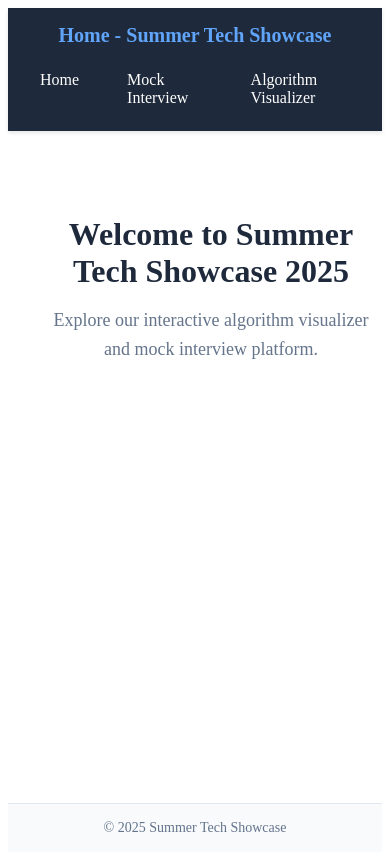
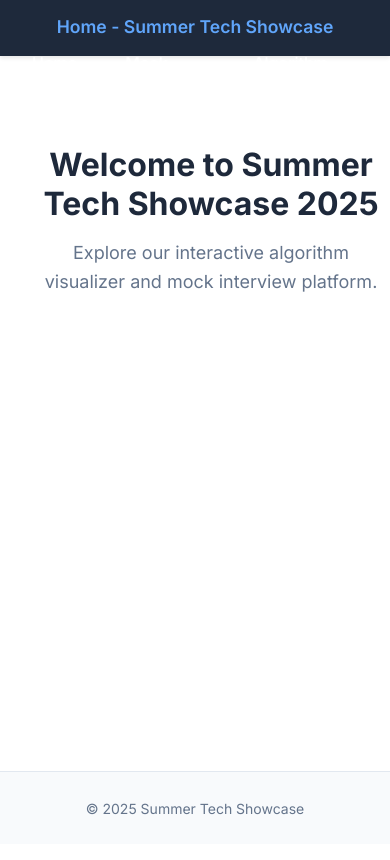
Before and after one commit to ntckim/Summer-Tech-Showcase-2025, a React (Vite) app: page / in a window 390 px wide. Shown: the top 860 px of the page. Built offline with nearby package versions, Linux system fonts and the light colour scheme; no server answers; what cytoscape-klay would draw is missing.

Commit message:
fixed header and footer, changed fonts

```diff
--- a/index.html
+++ b/index.html
@@ -4,6 +4,14 @@
     <meta charset="UTF-8" />
     <meta name="viewport" content="width=device-width, initial-scale=1.0" />
     <title>Tech Showcase Project</title>
+
+    <!-- Modern font (Inter) -->
+    <link rel="preconnect" href="https://fonts.googleapis.com" />
+    <link rel="preconnect" href="https://fonts.gstatic.com" crossorigin />
+    <link
+      href="https://fonts.googleapis.com/css2?family=Inter:wght@400;500;600;700&display=swap"
+      rel="stylesheet"
+    />
   </head>
   <body>
     <div id="root"></div>
--- a/src/layouts/Layout.css
+++ b/src/layouts/Layout.css
@@ -1,4 +1,16 @@
 /* Layout Component Styles */
+html {
+    font-family: 'Inter', system-ui, -apple-system, BlinkMacSystemFont, 'Segoe UI',
+      Roboto, Oxygen, Ubuntu, Cantarell, 'Open Sans', 'Helvetica Neue', sans-serif;
+    -webkit-font-smoothing: antialiased;
+    -moz-osx-font-smoothing: grayscale;
+  }
+
+:root {
+    --header-h: 100px;  /* header height */
+    --footer-h: 45px;  /* footer height */
+  }
+
 .app-layout {
   min-height: 100vh;
   display: flex;
@@ -6,9 +18,16 @@
 }
 
 .header {
+    position: fixed;
+    top: 0;
+    left: 0;
+    right: 0;
+
+    height: var(--header-h);
   background-color: #1e293b;
   color: white;
   padding: 0;
+  z-index: 1000; /* keeps the header abouve main content */
   box-shadow: 0 2px 4px rgba(0, 0, 0, 0.1);
 }
 
@@ -19,6 +38,7 @@
   max-width: 1200px;
   margin: 0 auto;
   padding: 1rem 2rem;
+  height: 100%;
 }
 
 .nav-brand h1 {
@@ -51,16 +71,27 @@
   flex: 1;
   max-width: 1200px;
   margin: 0 auto;
-  padding: 2rem;
+  padding: calc(var(--header-h) + 1rem) 2rem calc(var(--footer-h) + 1rem);
   width: 100%;
 }
 
 .footer {
+    position: fixed;
+    bottom: 0;
+    left: 0;
+    right: 0;
+
+    height: var(--footer-h);
+
   background-color: #f8fafc;
   border-top: 1px solid #e2e8f0;
   padding: 1rem 2rem;
   text-align: center;
-  margin-top: auto;
+  margin-top: 0;
+  z-index: 1000;
+  display: flex;
+  align-items: center;
+  justify-content: center;
 }
 
 .footer p {
@@ -94,9 +125,13 @@
 
 /* Mobile responsiveness */
 @media (max-width: 768px) {
+    :root {
+        --header-h: 56px;
+        --footer-h: 40px;
+    }
   .nav {
     flex-direction: column;
-    gap: 1rem;
+    gap: 0.5rem;
     padding: 1rem;
   }
 
@@ -105,11 +140,11 @@
   }
 
   .nav-brand h1 {
-    font-size: 1.25rem;
+    font-size: 1.1rem;
   }
 
   .main-content {
-    padding: 1rem;
+    padding: calc(var(--header-h) + 0.75rem) 1rem calc(var(--footer-h) + 0.75rem);
   }
 
   .home-page h1,
```
Also changed, not shown: public/logo.jpg (added).
